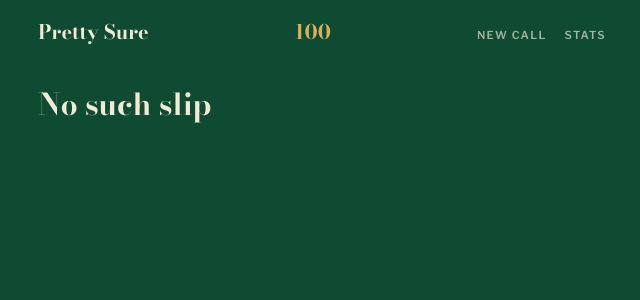
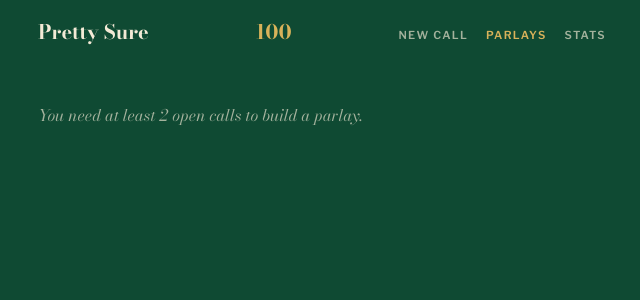
Before and after one commit to Aiden-Trindade/Pretty-Sure, a React (Vite) app: page /parlays in a window 1280 px wide. Shown: the top 300 px of the page, without its empty margins (318-958 px from the left). Built offline with nearby package versions, Linux system fonts and the light colour scheme.

Commit message:
Added double or nothing and parlays

```diff
--- a/src/App.jsx
+++ b/src/App.jsx
@@ -3,6 +3,7 @@ import { Routes, Route } from "react-router-dom";
 import Navbar from "./components/Navbar";
 import StyleGuide from "./pages/StyleGuide";
 import { getBalance } from "./utils/points";
+import { getParlaysChange } from "./utils/parlays";
 
 // Page imports
 import Home from "./pages/Home";
@@ -10,8 +11,10 @@ import NewCall from "./pages/NewCall";
 import Call from "./pages/Call";
 import Stats from "./pages/Stats";
 import NotFound from "./pages/NotFound";
+import Parlays from "./pages/Parlays";
 
 const STORAGE_KEY = "pretty_sure_calls";
+const PARLAYS_KEY = "pretty_sure_parlays";
 
 function loadCalls() {
   try {
@@ -23,9 +26,20 @@ function loadCalls() {
   }
 }
 
+function loadParlays() {
+  try {
+    const saved = localStorage.getItem(PARLAYS_KEY);
+    return saved ? JSON.parse(saved) : [];
+  } catch (error) {
+    console.error("Failed to load parlays from localStorage:", error);
+    return [];
+  }
+}
+
 export default function App() {
   // Pass loadCalls as an initializer function so it only runs once at startup
   const [calls, setCalls] = useState(loadCalls);
+  const [parlays, setParlays] = useState(loadParlays);
 
   // Sync calls to localStorage whenever the calls array updates
   useEffect(() => {
@@ -36,7 +50,15 @@ export default function App() {
     }
   }, [calls]);
 
-  const balance = getBalance(calls)
+  useEffect(() => {
+    try {
+      localStorage.setItem(PARLAYS_KEY, JSON.stringify(parlays));
+    } catch (error) {
+      console.error("Failed to save parlays to localStorage:", error);
+    }
+  }, [parlays]);
+
+  const balance = getBalance(calls) + getParlaysChange(parlays, calls);
 
   function addCall(call) {
     setCalls((prev) => [...prev, call]);
@@ -48,6 +70,10 @@ export default function App() {
     );
   }
 
+  function addParlay(parlay) {
+    setParlays((prev) => [...prev, parlay]);
+  }
+
   return (
     <>
       <Navbar balance={balance} />
@@ -56,11 +82,24 @@ export default function App() {
         <Routes>
           <Route path="/style" element={<StyleGuide />} />
           <Route path="/" element={<Home calls={calls} />} />
-          <Route path="/new" element={<NewCall onAdd={addCall} balance={balance} />} />
+          <Route path="/new" element={<NewCall onAdd={addCall} balance={balance} calls={calls} />} />
           <Route
             path="/p/:id"
-            element={<Call calls={calls} onSettle={settleCall} />}
+            element={<Call calls={calls} onSettle={settleCall} balance={balance} />}
           />
+
+          <Route
+            path="/parlays"
+            element={
+              <Parlays
+                calls={calls}
+                parlays={parlays}
+                balance={balance}
+                onAdd={addParlay}
+              />
+            }
+          />
+
           <Route path="/stats" element={<Stats calls={calls} balance={balance} />} />
           <Route path="*" element={<NotFound />} />
         </Routes>
--- a/src/components/Navbar.jsx
+++ b/src/components/Navbar.jsx
@@ -13,6 +13,12 @@ export default function Navbar({ balance }) {
         <NavLink to="/new" className="label">
           New call
         </NavLink>
+
+        <NavLink to="/parlays" className="label">
+          Parlays
+        </NavLink>
+
+
         <NavLink to="/stats" className="label">
           Stats
         </NavLink>
--- a/src/index.css
+++ b/src/index.css
@@ -382,3 +382,28 @@ a.slip .box:nth-child(3) .entry {
 .navbar .nav-links { display: flex; gap: 18px; }
 .navbar .nav-links a:hover,
 .navbar .nav-links a.active { color: var(--gold); }
+
+/* ---------- Parlays ---------- */
+
+.parlay-legs { display: flex; flex-direction: column; gap: 2px; padding: 10px 0; }
+.parlay-list { margin-top: 24px; }
+
+.leg,
+.parlay-leg {
+  display: flex;
+  align-items: center;
+  gap: 10px;
+  padding: 7px 0;
+  border-bottom: 1px solid var(--card-edge);
+}
+.leg { cursor: pointer; }
+.leg .entry,
+.parlay-leg .entry { flex: 1; min-width: 0; }
+.leg input { width: 16px; height: 16px; margin: 0; accent-color: var(--red); cursor: pointer; }
+
+.btn:disabled { opacity: 0.4; cursor: not-allowed; }
+
+/* A smaller result for the top corner of a parlay */
+.slip-head .result { font-size: 22px; color: var(--black); }
+.slip-head .result.lost { color: var(--red); }
+.slip { color-scheme: light; }
--- a/src/pages/Call.jsx
+++ b/src/pages/Call.jsx
@@ -3,7 +3,7 @@ import { useParams, Link } from "react-router-dom";
 import NotFound from "./NotFound";
 import { getReturn } from "../utils/points";
 
-export default function Call({ calls = [], onSettle }) {
+export default function Call({ calls = [], onSettle, balance }) {
   const { id } = useParams();
   const call = calls.find((c) => c.id === id);
 
@@ -30,6 +30,15 @@ export default function Call({ calls = [], onSettle }) {
   const formattedDate = call.dueDate
     ? call.dueDate.split("-").reverse().join("/")
     : "";
+
+  const payout = getReturn(call);
+  const alreadyChained = calls.some((c) => c.parentId === call.id);
+
+  const canDoubleOrNothing =
+    call.outcome === true &&
+    payout > 0 &&
+    payout <= balance &&
+    !alreadyChained;
 
   return (
     <div className={flipClass}>
@@ -89,6 +98,14 @@ export default function Call({ calls = [], onSettle }) {
         <span className="label">Settled</span>
         <span className="result">{call.outcome ? "Won" : "Lost"}</span>
         <span className="entry">{call.text}</span>
+
+        {canDoubleOrNothing && (
+          <Link className="btn solid" to={`/new?from=${call.id}`}>
+            Double or nothing
+          </Link>
+        )}
+
+
         <Link className="btn" to="/">
           Back to your hand
         </Link>
--- a/src/pages/NewCall.jsx
+++ b/src/pages/NewCall.jsx
@@ -1,12 +1,16 @@
 import { useState } from "react";
-import { Link, useNavigate } from "react-router-dom";
+import { Link, useNavigate, useSearchParams } from "react-router-dom";
+import { getReturn } from "../utils/points";
 
-export default function NewCall({ onAdd, balance }) {
+export default function NewCall({ onAdd, balance, calls = [] }) {
+  const [searchParams] = useSearchParams();
+  const parent = calls.find((c) => c.id === searchParams.get("from"));
+
   const [text, setText] = useState("");
   const [confidence, setConfidence] = useState(70);
   const [dueDate, setDueDate] = useState("");
   const [kind, setKind] = useState("task");
-  const [stake, setStake] = useState(0);
+  const [stake, setStake] = useState(parent ? getReturn(parent) : 0);
 
   const navigate = useNavigate();
 
@@ -24,6 +28,7 @@ export default function NewCall({ onAdd, balance }) {
       outcome: null,
       kind,
       stake: Number(stake) || 0,
+      parentId: parent ? parent.id : null,
     };
 
     onAdd(newCall);
@@ -33,8 +38,11 @@ export default function NewCall({ onAdd, balance }) {
   return (
     <form className="slip" onSubmit={handleSubmit}>
       <div className="slip-head">
-        <span className="title">Make a call</span>
+        <span className="title">
+          {parent ? "Double or nothing" : "Make a call"}
+        </span>
       </div>
+
 
       <div className="boxes">
         <label className="box tall">
@@ -73,6 +81,7 @@ export default function NewCall({ onAdd, balance }) {
             type="number"
             min="0"
             max={balance}
+            readOnly={Boolean(parent)}
             value={stake}
             onChange={(e) => setStake(e.target.value)}
           />
--- /dev/null
+++ b/src/pages/Parlays.jsx
@@ -0,0 +1,146 @@
+import { useState } from "react";
+import { getLegs, getParlayOutcome, getParlayReturn } from "../utils/parlays";
+
+export default function Parlays({ calls = [], parlays = [], balance = 0, onAdd }) {
+  const [picked, setPicked] = useState([]);
+  const [stake, setStake] = useState(0);
+
+  const openCalls = calls.filter((c) => c.outcome === null);
+
+  function toggle(id) {
+    setPicked((prev) =>
+      prev.includes(id) ? prev.filter((x) => x !== id) : [...prev, id]
+    );
+  }
+
+  const selectedLegs = calls.filter((c) => picked.includes(c.id));
+  const estimatedReturn = getParlayReturn(stake, selectedLegs);
+
+  function handleSubmit(e) {
+    e.preventDefault();
+    if (picked.length < 2) return;
+
+    const newParlay = {
+      id: crypto.randomUUID(),
+      legIds: picked,
+      stake: Number(stake) || 0,
+      createdAt: new Date().toISOString(),
+    };
+
+    onAdd(newParlay);
+    setPicked([]);
+    setStake(0);
+  }
+
+  return (
+    <>
+      {/* Builder Form Card */}
+      {openCalls.length < 2 ? (
+        <p className="fine-print">
+          You need at least 2 open calls to build a parlay.
+        </p>
+      ) : (
+        <form className="slip" onSubmit={handleSubmit}>
+          <div className="slip-head">
+            <span className="title">Build a parlay</span>
+          </div>
+
+          <div className="parlay-legs">
+            {openCalls.map((call) => (
+              <label className="leg" key={call.id}>
+                <input
+                  type="checkbox"
+                  checked={picked.includes(call.id)}
+                  onChange={() => toggle(call.id)}
+                />
+                <span className="entry">{call.text}</span>
+                <span className="label">{call.confidence}%</span>
+              </label>
+            ))}
+          </div>
+
+          <div className="boxes">
+            <label className="box">
+              <span className="label">Stake</span>
+              <input
+                type="number"
+                min="0"
+                max={balance}
+                value={stake}
+                onChange={(e) => setStake(e.target.value)}
+              />
+            </label>
+
+            <div className="box">
+              <span className="label">To return</span>
+              <span className="entry">{estimatedReturn}</span>
+            </div>
+          </div>
+
+          <div className="actions">
+            <button
+              className="btn solid"
+              type="submit"
+              disabled={picked.length < 2}
+            >
+              Place parlay
+            </button>
+          </div>
+        </form>
+      )}
+
+      {/* Parlays List */}
+      {parlays.length > 0 && (
+        <div className="parlay-list">
+          {parlays.map((parlay) => {
+            const legs = getLegs(parlay, calls);
+            const payout = getParlayReturn(parlay.stake, legs);
+            const outcome = getParlayOutcome(parlay, calls);
+
+            const resultText =
+              outcome === true ? "Won" : outcome === false ? "Lost" : "Open";
+
+            return (
+              <div className="slip" key={parlay.id}>
+                <div className="slip-head">
+                  <span className="label">Parlay</span>
+                  <span
+                    className={`result ${
+                      outcome === true
+                        ? "won"
+                        : outcome === false
+                        ? "lost"
+                        : ""
+                    }`}
+                  >
+                    {resultText}
+                  </span>
+                </div>
+
+                <div className="boxes">
+                  <div className="box">
+                    <span className="label">Stake</span>
+                    <span className="entry">{parlay.stake}</span>
+                  </div>
+                  <div className="box">
+                    <span className="label">To return</span>
+                    <span className="entry">{payout}</span>
+                  </div>
+                </div>
+
+                <div className="parlay-legs">
+                  {legs.map((leg) => (
+                    <div className="parlay-leg" key={leg.id}>
+                      <span className="entry">{leg.text}</span>
+                      <span className="label">{leg.confidence}%</span>
+                    </div>
+                  ))}
+                </div>
+              </div>
+            );
+          })}
+        </div>
+      )}
+    </>
+  );
+}
--- /dev/null
+++ b/src/utils/parlays.js
@@ -0,0 +1,48 @@
+export function getLegs(parlay, calls = []) {
+  return calls.filter((c) => parlay.legIds.includes(c.id));
+}
+
+export function getParlayOutcome(parlay, calls = []) {
+  const legs = getLegs(parlay, calls);
+  if (legs.length === 0) return null;
+
+  // Any lost leg fails the parlay immediately
+  if (legs.some((leg) => leg.outcome === false)) {
+    return false;
+  }
+
+  // Every leg must be won for the parlay to win
+  if (legs.every((leg) => leg.outcome === true)) {
+    return true;
+  }
+
+  return null;
+}
+
+export function getParlayReturn(stake = 0, legs = []) {
+  const numericStake = Number(stake) || 0;
+  if (legs.length === 0 || numericStake === 0) return numericStake;
+
+  // Multiply leg probabilities together (e.g. 50% -> 0.5)
+  const combinedProb = legs.reduce((acc, leg) => {
+    const prob = (Number(leg.confidence) || 1) / 100;
+    return acc * prob;
+  }, 1);
+
+  if (combinedProb === 0) return 0;
+  return Math.round(numericStake / combinedProb);
+}
+
+export function getParlaysChange(parlays = [], calls = []) {
+  return parlays.reduce((acc, parlay) => {
+    const stake = Number(parlay.stake) || 0;
+    let change = -stake;
+
+    if (getParlayOutcome(parlay, calls) === true) {
+      const legs = getLegs(parlay, calls);
+      change += getParlayReturn(stake, legs);
+    }
+
+    return acc + change;
+  }, 0);
+}
```
